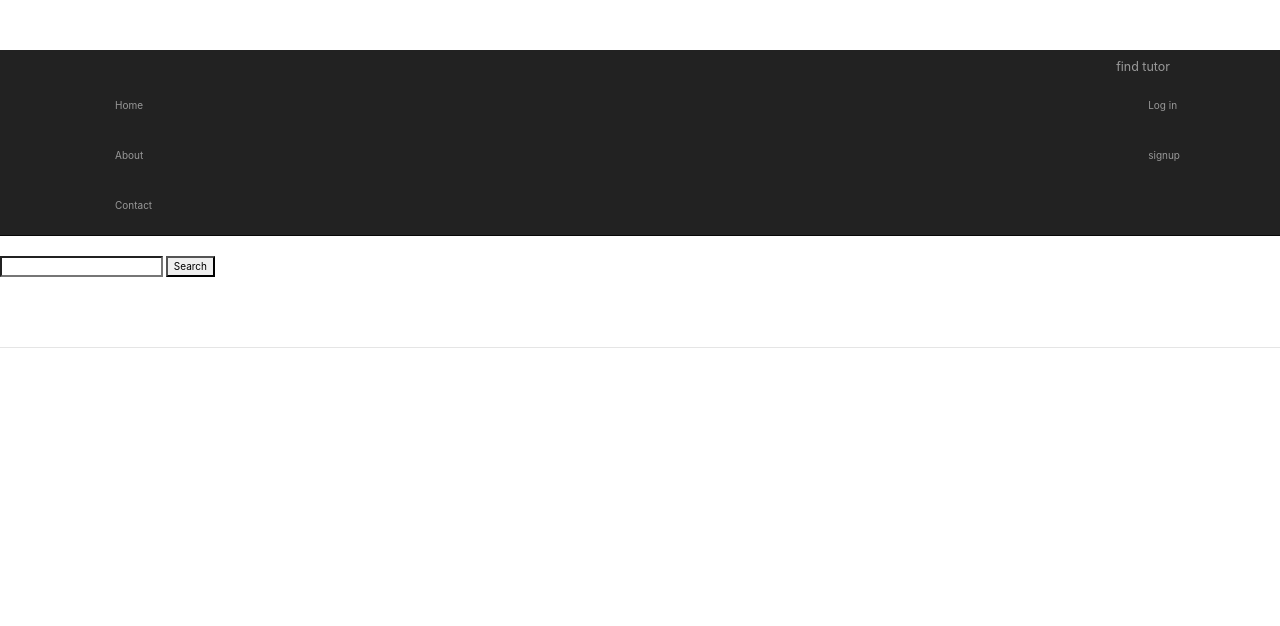
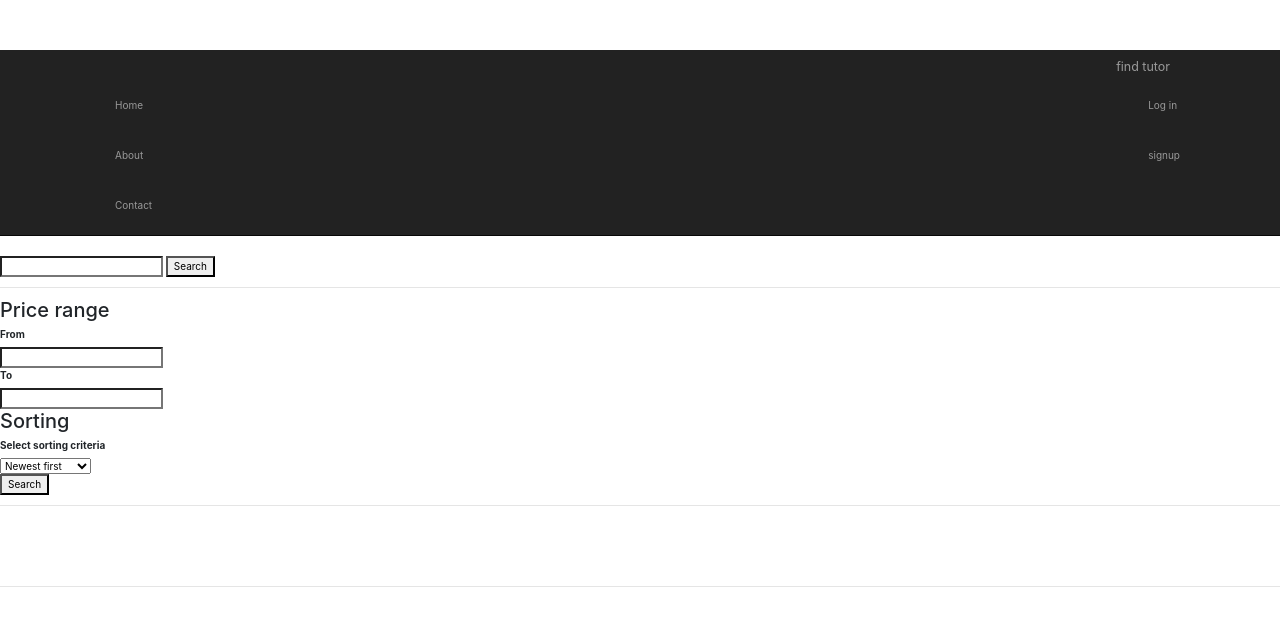
Before and after one commit to safaaaz/student-tutor-s, a Django app: page /search/ in a window 1280 px wide. Shown: the top 626 px of the page. Run offline with Django 3.2, Linux system fonts and the light colour scheme; some libraries are stand-ins or nearby versions.

Commit message:
search in home page

```diff
--- a/DjangoWebProject2/DjangoWebProject2/urls.py
+++ b/DjangoWebProject2/DjangoWebProject2/urls.py
@@ -30,7 +30,7 @@
      path('CheckOut/', views.CheckOut, name='CheckOut'),
    # path('login/s', views.s, name='s'),
    # path('totur/s',views.s,name='s'),
-    path('Search/', views.Search, name='Search'),
+    path('Search/', views.home, name='Search'),
     path('contact/', views.contact, name='contact'),
     path('about/', views.about, name='about'),
     path('login/',
@@ -45,6 +45,7 @@
              #}
          #),
          ,name='login'),
+    path('contact/sendtomanager', views.sendtomanager, name='sendtomanager'),
     path('logout/', LogoutView.as_view(next_page='/'), name='logout'),
     path('login/admin', admin.site.urls),
     path('app/signup', views.signup_view, name='signup'),
@@ -53,6 +54,7 @@
     path('app/login_page', views.login_page, name='login_page'),
     path('show/addchart', views.addchart, name='addchart'),
     path('login/tutorstud', views.tutorstud, name='tutorstud'),
+    path('login/messagest', views.messagest, name='messagest'),
     path('show/back', views.back, name='back'),
     path('show/ourcart', views.ourcart, name='ourcart'),
     path('app/studentsignup', views.studentsignup, name='studentsignup'),
--- a/DjangoWebProject2/app/templates/app/Search.html
+++ b/DjangoWebProject2/app/templates/app/Search.html
@@ -63,9 +63,5 @@
     {% with products as list_products %}
         {% include 'app/index.html' %}
     {% endwith %}
-<form action="" method="POST">
-{% if s %}
-        <body style="background-color:{{s.color}};">
-    {% endif %}
-            </form>
+
 {% endblock %}
--- a/DjangoWebProject2/app/templates/app/index.html
+++ b/DjangoWebProject2/app/templates/app/index.html
@@ -152,6 +152,79 @@
     {% endif %}
  </form>
 
+
+
+
+
+
+
+
+    <hr>
+
+    <form method="get" action="{% url 'Search' %}">
+        <div class="columns is-multiline">
+
+
+            <div class="column is-4">
+                <h2 class="is-size-5">Price range</h2>
+
+                <div class="field">
+                    <label>From</label>
+                    <div class="control">
+                        <input type="number" name="price_from" class="input" value="{{ price_from }}">
+                    </div>
+                </div>
+
+                <div class="field">
+                    <label>To</label>
+                    <div class="control">
+                        <input type="number" name="price_to" class="input" value="{{ price_to }}">
+                    </div>
+                </div>
+            </div>
+
+            <div class="column is-4">
+                <h2 class="is-size-5">Sorting</h2>
+
+                <div class="field">
+                    <label>Select sorting criteria</label>
+
+                    <div class="control">
+                        <div class="select">
+                            <select name="sorting">
+                                <option value="-date_added"{% if sorting == '-date_added' %} selected{% endif %}>Newest first</option>
+                                <option value="price"{% if sorting == 'price' %} selected{% endif %}>Price low-high</option>
+                                <option value="-price"{% if sorting == '-price' %} selected{% endif %}>Price high-low</option>
+                            </select>
+                        </div>
+                    </div>
+                </div>
+            </div>
+
+            <div class="column is-12">
+                <div class="field">
+                    <div class="control">
+                        <button class="button is-success">Search</button>
+                    </div>
+                </div>
+            </div>
+        </div>
+    </form>
+
+    <hr>
+
+
+
+
+
+
+
+
+
+
+
+
+
 <section id="team" class="pb-5">
     <div class="container">
 <div class="row">
--- a/DjangoWebProject2/app/views.py
+++ b/DjangoWebProject2/app/views.py
@@ -79,16 +79,61 @@
     assert isinstance(request, HttpRequest)
     stu = tutor.objects.all()
     s=student.objects.filter(username=request.user.username)
+
+    instock = request.GET.get('instock')
+    price_from = request.GET.get('price_from', 0)
+    price_to = request.GET.get('price_to', 100000)
+    sorting = request.GET.get('sorting', '-date_added')
+    products = tutor.objects.filter().filter(price__gte=price_from).filter(price__lte=price_to)
+    stu=products
     if s:
+        context = {
+        #'query': query,
+        'products': products.order_by(sorting),
+        'instock': instock,
+        'price_from': price_from,
+        'price_to': price_to,
+        'sorting': sorting, 's':s[0],'stu':stu}
         return render(
         request,
-        'app/index.html',
-       {'stu':stu,'s':s[0]})
+        'app/index.html',context)
+
     else:
-         return render(
-        request,
-        'app/index.html',
-       {'stu':stu})
+        context = {
+        #'query': query,
+        'products': products.order_by(sorting),
+        'instock': instock,
+        'price_from': price_from,
+        'price_to': price_to,
+        'sorting': sorting,
+
+        'stu':stu}
+        return render(request,'app/index.html',context)
+
+
+
+
+
+
+
+
+
+
+
+    #if instock:
+     #   products = products.filter(num_available__gte=1)
+    if s:
+
+
+        return render(request, 'app/Search.html',context)
+
+
+
+
+
+
+
+
 
 
 def back(request):
@@ -101,10 +146,10 @@
 
     stu = tutor.objects.all()
 
-    print(request.POST.get('sts.name'))
-    stu = tutor.objects.get(name="soso")
 
-    stu = tutor.objects.get(name='Ayat')
+    stu = tutor.objects.get(name="Ayat")
+
+
     s=student.objects.filter(username=request.user.username)
     if s:
         return render(request,'app/show.html',{'stu':stu,'s':s[0]})
--- /dev/null
+++ b/DjangoWebProject2/env2/Scripts/django-admin.py
@@ -0,0 +1,5 @@
+#!C:\Users\IMOE001\Source\Repos\sprintteam10\DjangoWebProject2\env2\Scripts\python.exe
+from django.core import management
+
+if __name__ == "__main__":
+    management.execute_from_command_line()
--- /dev/null
+++ b/DjangoWebProject2/env2/pyvenv.cfg
@@ -0,0 +1,3 @@
+home = C:\Users\IMOE001\AppData\Local\Programs\Python\Python37
+include-system-site-packages = false
+version = 3.7.9
```
Also changed, not shown: DjangoWebProject2/app/migrations/0004_merge_20210602_1616.py (added), 13 other files.
